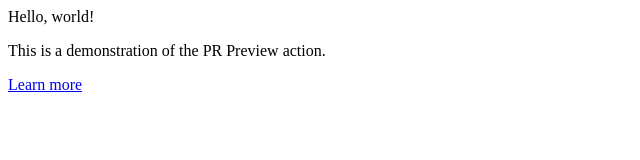
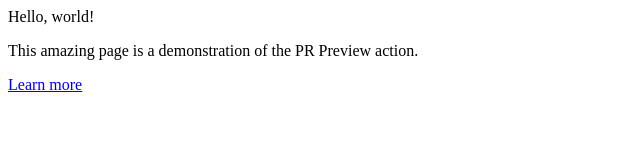
Before and after one commit to NicolasGensollen/test_preview, a plain HTML site: page index.html in a window 1280 px wide. Shown: the whole page, without its empty margins (0-640 px from the left). Drawn offline with Linux system fonts and the light colour scheme.

Commit message:
Deploying to gh-pages from @ NicolasGensollen/test_preview@9806feca1fcc87c25e1c472e85e814a6cd42511c 🚀

```diff
--- a/index.html
+++ b/index.html
@@ -1,3 +1,3 @@
 <p>Hello, world!</p>
-<p>This is a demonstration of the PR Preview action.</p>
+<p>This amazing page is a demonstration of the PR Preview action.</p>
 <p><a href="https://github.com/rossjrw/pr-preview-action">Learn more</a></p>
```
